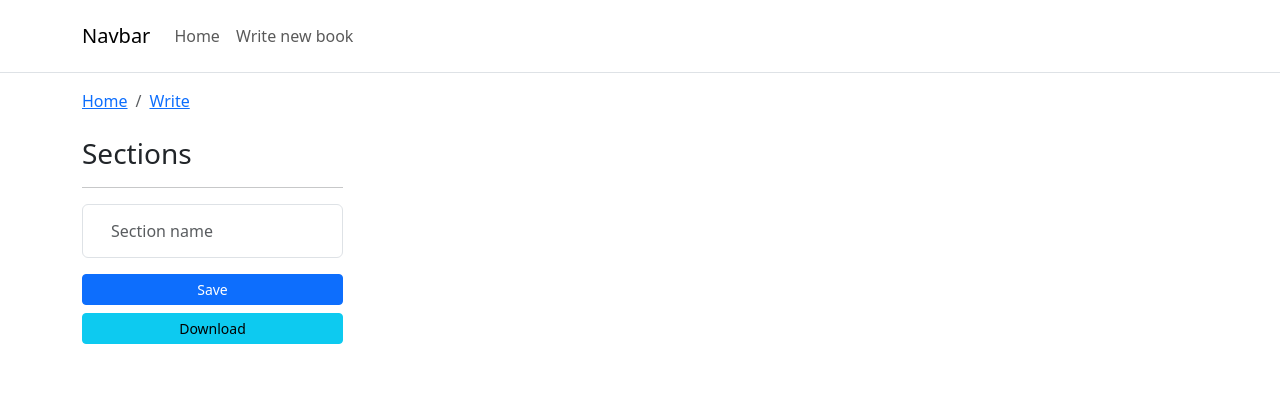
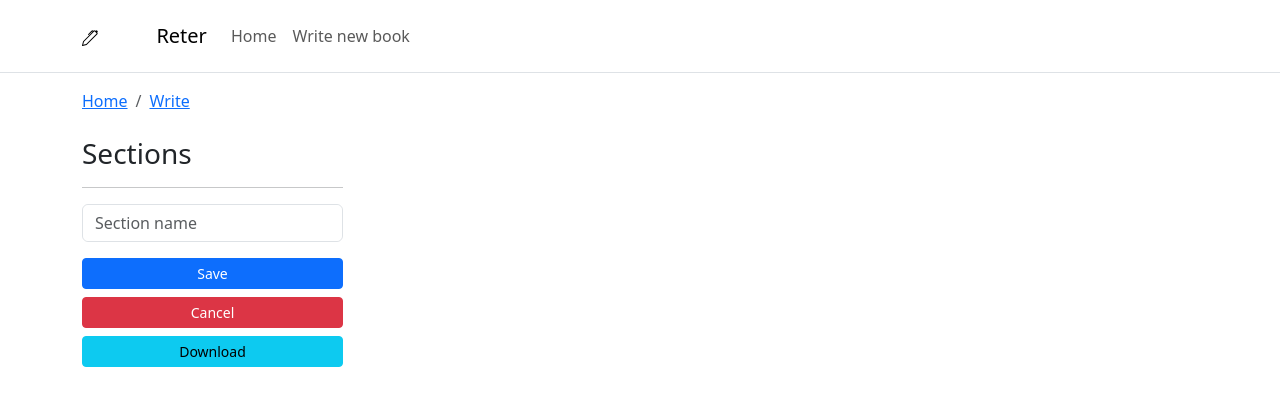
Before and after one commit to aziyan99/reter, a React (Create React App) app: page /write in a window 1280 px wide. Both pictures are taken after a click on the button "New Section". Shown: the top 406 px of the page. Built offline with nearby package versions, Linux system fonts and the light colour scheme.

Commit message:
modifying state

```diff
--- a/package.json
+++ b/package.json
@@ -11,6 +11,7 @@
     "node-sass": "^7.0.1",
     "react": "^17.0.2",
     "react-dom": "^17.0.2",
+    "react-hot-toast": "^2.2.0",
     "react-router-dom": "^6.2.1",
     "react-scripts": "5.0.0",
     "web-vitals": "^2.1.0"
--- a/src/Components/Layouts/Navbar.jsx
+++ b/src/Components/Layouts/Navbar.jsx
@@ -8,7 +8,17 @@ export default function Navbar() {
       <nav className="navbar navbar-expand-lg navbar-light bg-white border-bottom p-3">
         <div className="container">
           <a className="navbar-brand" href={href}>
-            Navbar
+            <svg
+              xmlns="http://www.w3.org/2000/svg"
+              width="16"
+              height="16"
+              fill="currentColor"
+              className="bi bi-pen me-5"
+              viewBox="0 0 16 16"
+            >
+              <path d="m13.498.795.149-.149a1.207 1.207 0 1 1 1.707 1.708l-.149.148a1.5 1.5 0 0 1-.059 2.059L4.854 14.854a.5.5 0 0 1-.233.131l-4 1a.5.5 0 0 1-.606-.606l1-4a.5.5 0 0 1 .131-.232l9.642-9.642a.5.5 0 0 0-.642.056L6.854 4.854a.5.5 0 1 1-.708-.708L9.44.854A1.5 1.5 0 0 1 11.5.796a1.5 1.5 0 0 1 1.998-.001zm-.644.766a.5.5 0 0 0-.707 0L1.95 11.756l-.764 3.057 3.057-.764L14.44 3.854a.5.5 0 0 0 0-.708l-1.585-1.585z" />
+            </svg>
+            &nbsp;&nbsp;Reter
           </a>
           <button
             className="navbar-toggler"
--- a/src/Components/Pages/Write/Write.jsx
+++ b/src/Components/Pages/Write/Write.jsx
@@ -1,5 +1,8 @@
 import React, { useState } from "react";
 import Breadcump from "../../Partials/Breadcump";
+import toast, { Toaster } from "react-hot-toast";
+
+const notify = (msg) => toast(`${msg}`);
 
 export default function Write() {
   const [sections, setSections] = useState([]);
@@ -7,6 +10,7 @@ export default function Write() {
   const [sectionName, setSectionName] = useState("");
   const [selectedSection, setSelectedSection] = useState("");
   const [sectionContent, setSectionContent] = useState([]);
+  const [sectionText, setSectionText] = useState("");
 
   const breadcrumb = [{ name: "Home" }, { name: "Write" }];
 
@@ -29,8 +33,12 @@ export default function Write() {
                 <li
                   className="list-group-item"
                   key={index}
+                  style={{
+                    cursor: "pointer",
+                  }}
                   onClick={() => {
                     setSelectedSection(index);
+                    setSectionText(sectionContent[selectedSection]);
                   }}
                 >
                   {section}
@@ -38,11 +46,21 @@ export default function Write() {
               );
             })}
             {newSection && (
-              <li className="list-group-item">
+              <li
+                className="list-group-item"
+                style={{
+                  padding: "0",
+                  margin: "0",
+                }}
+              >
                 <input
                   type="text"
                   className="form-control"
-                  style={{ border: "none" }}
+                  style={{
+                    border: "none",
+                    padding: "0 !important",
+                    margin: "0 !important",
+                  }}
                   placeholder="Section name"
                   onChange={(e) => {
                     setSectionName(e.target.value);
@@ -56,8 +74,14 @@ export default function Write() {
               className="mt-3 btn btn-sm btn-primary"
               onClick={() => {
                 if (newSection) {
-                  setSections([...sections, sectionName]);
-                  setNewSection(false);
+                  if (sectionName === "") {
+                    notify("Section name cannot be empty!");
+                  } else {
+                    setSections([...sections, sectionName]);
+                    setNewSection(false);
+                    setSectionName("");
+                    notify("Section created");
+                  }
                 } else {
                   setNewSection(true);
                 }
@@ -65,7 +89,22 @@ export default function Write() {
             >
               {newSection ? "Save" : "New Section"}
             </button>
-            <button className="btn btn-info btn-sm">Download</button>
+            {newSection && (
+              <button
+                className="btn btn-sm btn-danger"
+                onClick={() => setNewSection(false)}
+              >
+                Cancel
+              </button>
+            )}
+            <button
+              className="btn btn-info btn-sm"
+              onClick={() => {
+                notify("Download");
+              }}
+            >
+              Download
+            </button>
           </div>
         </div>
         <div className="col-md-9 mt-2">
@@ -79,10 +118,10 @@ export default function Write() {
                   updateContent(selectedSection, e.target.value);
                 }}
               >
-                {sectionContent[selectedSection]}
+                {sectionText}
               </textarea>
               <button
-                className="btn btn-sm btn-primary mt-2"
+                className="btn btn-primary mt-2"
                 onClick={() => {
                   setSelectedSection("");
                 }}
@@ -93,6 +132,7 @@ export default function Write() {
           )}
         </div>
       </div>
+      <Toaster position="bottom-left" reverseOrder={false} />
     </>
   );
 }
--- /dev/null
+++ b/src/Components/Partials/Toastr.jsx
@@ -0,0 +1,5 @@
+import toast, { Toaster } from "react-hot-toast";
+
+export default function Toastr(props) {
+  return toast("Here is your toast.");
+}
```
Also changed, not shown: 2 other files (tests, documents, lock files or other folders).
